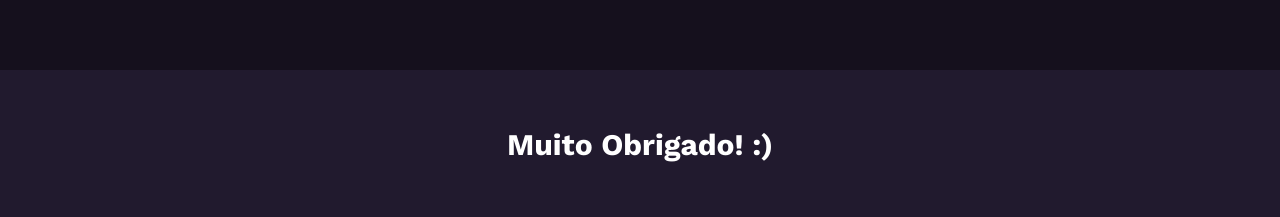
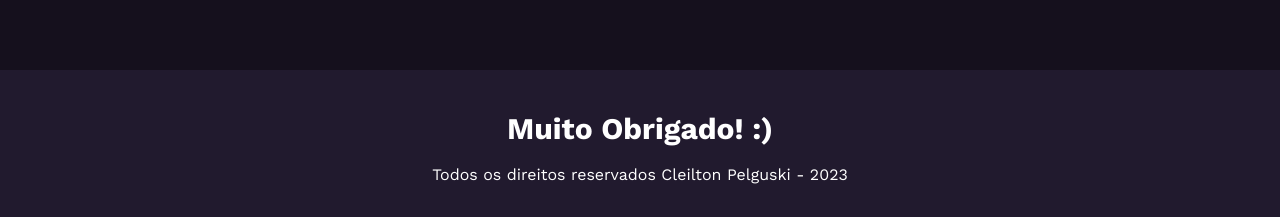
Before and after one commit to cleilton-pelguski/portfolio, a plain HTML site: page index.html in a window 1280 px wide. Shown: the part 3178-3395 px from the top of the page. Drawn offline with nearby package versions, Linux system fonts and the light colour scheme.

Commit message:
direitos

```diff
--- a/index.html
+++ b/index.html
@@ -315,6 +315,7 @@
     </main>
     <footer id="bottom">
         <h2>Muito Obrigado! :)</h2>
+        <p>Todos os direitos reservados Cleilton Pelguski - 2023</p>
     </footer>
     <script>
         function myFunction() {
--- a/style/home.css
+++ b/style/home.css
@@ -75,7 +75,9 @@ body {
     background: var(--card);
     width: 100%;
     min-height: 150px;
+    line-height: 2;
     display: flex;
+    flex-direction: column;
     justify-content: center;
     align-items: center;
     color: #fff;
```
